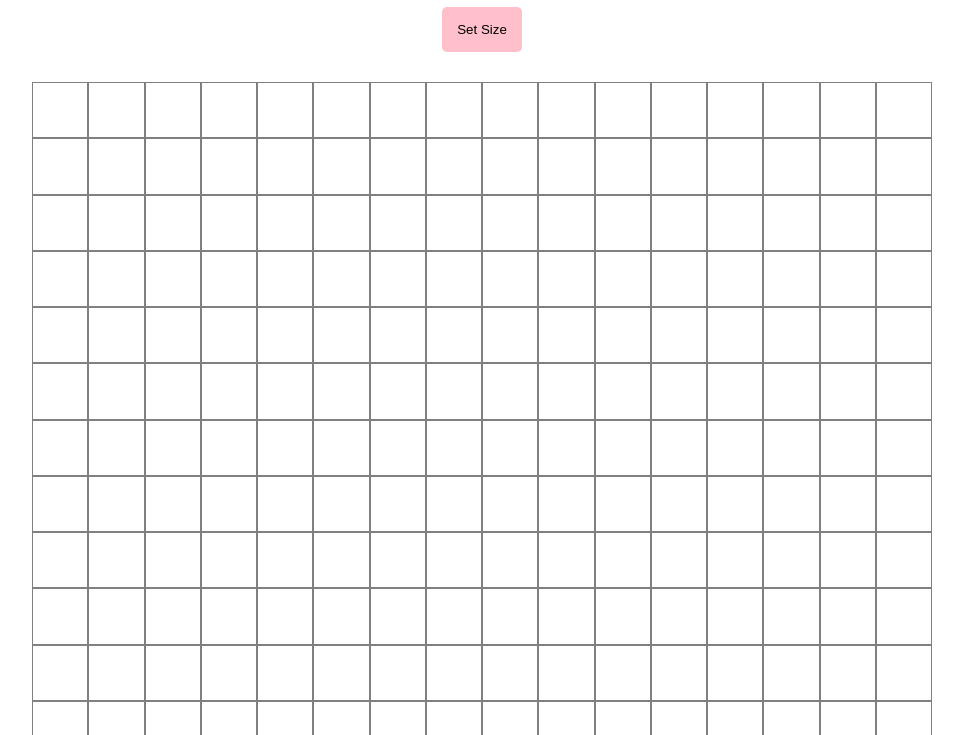
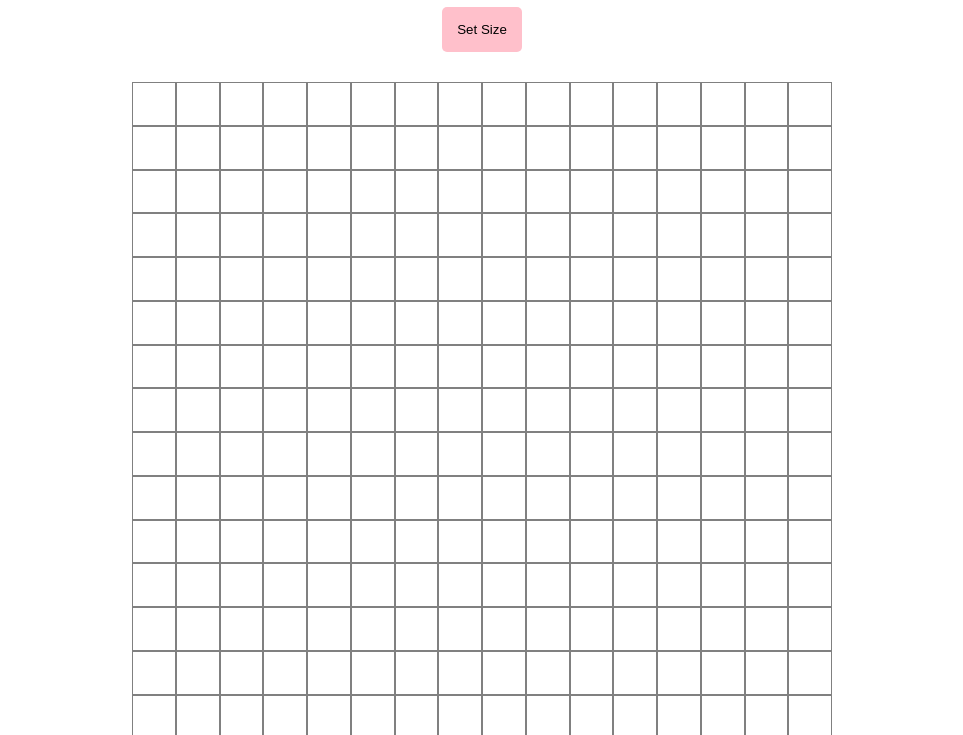
Before and after one commit to emilia0804/Etch-a-sketch, a plain HTML site: page index.html in a window 1280 px wide. Shown: the part 60-795 px from the top of the page, without its empty margins (158-1121 px from the left). Drawn offline with Linux system fonts and the light colour scheme.

Commit message:
change widht

```diff
--- a/Myscript.js
+++ b/Myscript.js
@@ -16,7 +16,7 @@ createGrid(defaultGrid);
 
 function createGrid(grid){
     container.innerHTML = "";
-    let boxSize = 900 / grid;
+    let boxSize = 700 / grid;
 
     for(let i=0;i<grid;i++){
     for(let j=0;j<grid;j++){
--- a/styles.css
+++ b/styles.css
@@ -23,7 +23,7 @@
 }
 
 #container{
-    max-width: 900px;
+    max-width: 700px;
     display: flex;
     flex-wrap: wrap;
     margin: 20px;
```
